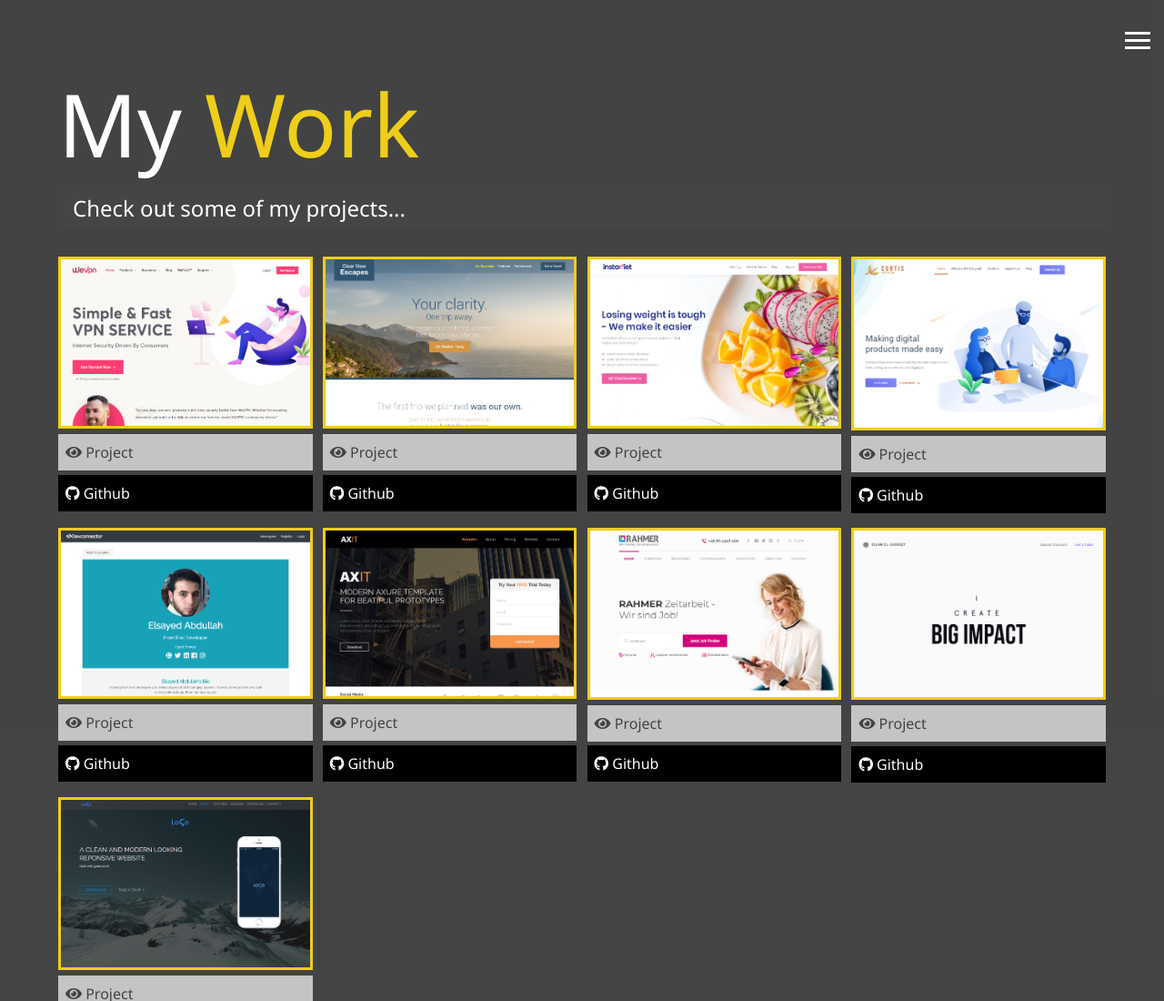
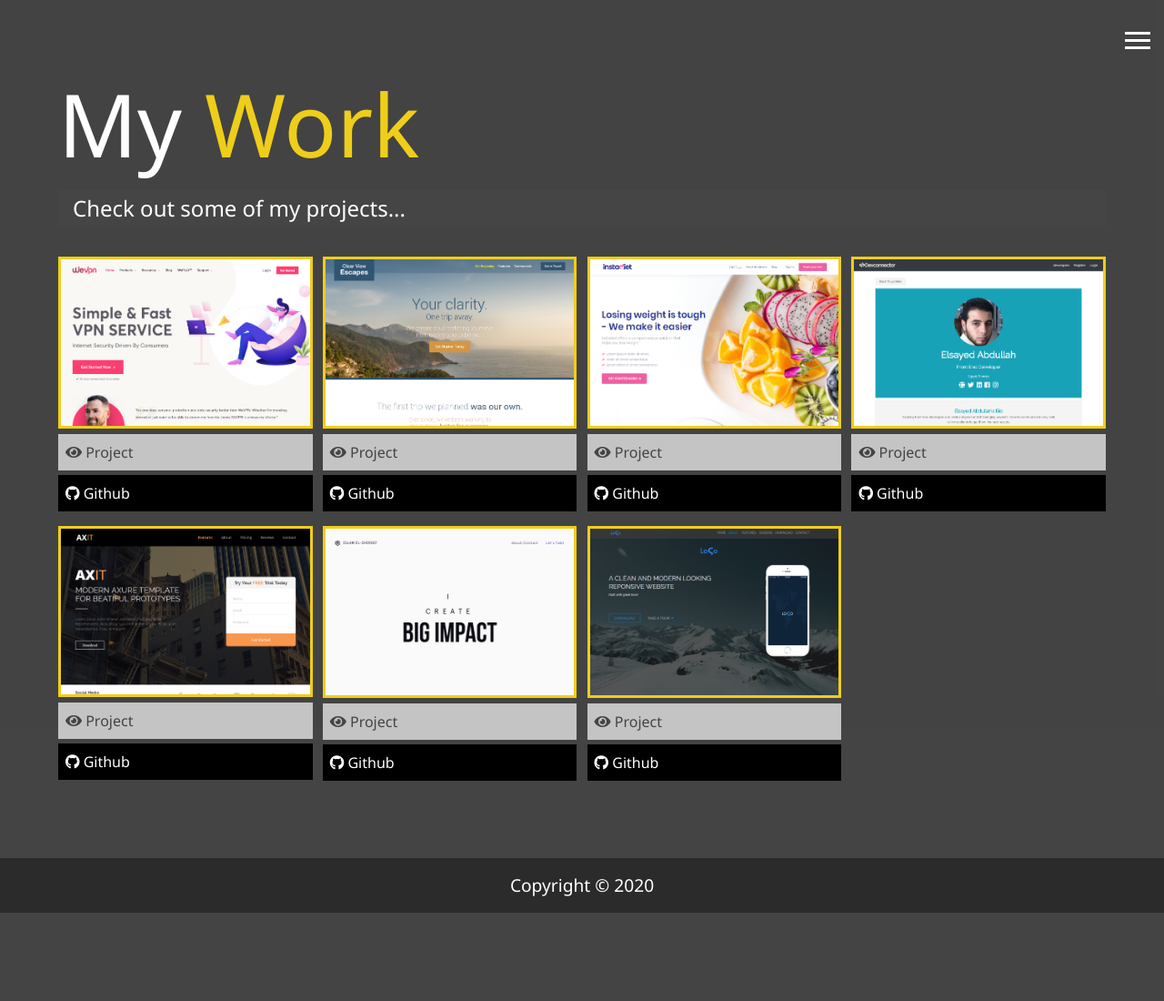
Before and after one commit to ElsayedAbdullah/portfolio, a plain HTML site: page work.html in a window 1280 px wide. Shown: the top 1100 px of the page at 91% size. After the commit the page ends 1003 px from the top, so only its background shows below. Drawn offline with nearby package versions, Linux system fonts and the light colour scheme.

Commit message:
Update work.html

```diff
--- a/work.html
+++ b/work.html
@@ -109,23 +109,6 @@
         </a>
       </div>
       <div class="item">
-        <a href="https://elsayedabdullah.github.io/curtis/"
-          target="_blank">
-          <img src="imgs/projects/curtis.png"
-            alt="curtis project" />
-        </a>
-        <a href="https://elsayedabdullah.github.io/curtis/"
-          target="_blank"
-          class="btn-light">
-          <i class="fas fa-eye"></i> Project
-        </a>
-        <a href="https://github.com/ElsayedAbdullah"
-          target="_blank"
-          class="btn-dark">
-          <i class="fab fa-github"></i> Github
-        </a>
-      </div>
-      <div class="item">
         <a href="https://elsayedabdullah.github.io/socialNetwork/"
           target="_blank">
           <img src="imgs/projects/socialNetwork.png"
@@ -149,23 +132,6 @@
             alt="axit project" />
         </a>
         <a href="https://elsayedabdullah.github.io/Axit/"
-          target="_blank"
-          class="btn-light">
-          <i class="fas fa-eye"></i> Project
-        </a>
-        <a href="https://github.com/ElsayedAbdullah"
-          target="_blank"
-          class="btn-dark">
-          <i class="fab fa-github"></i> Github
-        </a>
-      </div>
-      <div class="item">
-        <a href="https://elsayedabdullah.github.io/rhamer/"
-          target="_blank">
-          <img src="imgs/projects/rhamer-show.png"
-            alt="rhamer project" />
-        </a>
-        <a href="https://elsayedabdullah.github.io/rhamer/"
           target="_blank"
           class="btn-light">
           <i class="fas fa-eye"></i> Project
```
